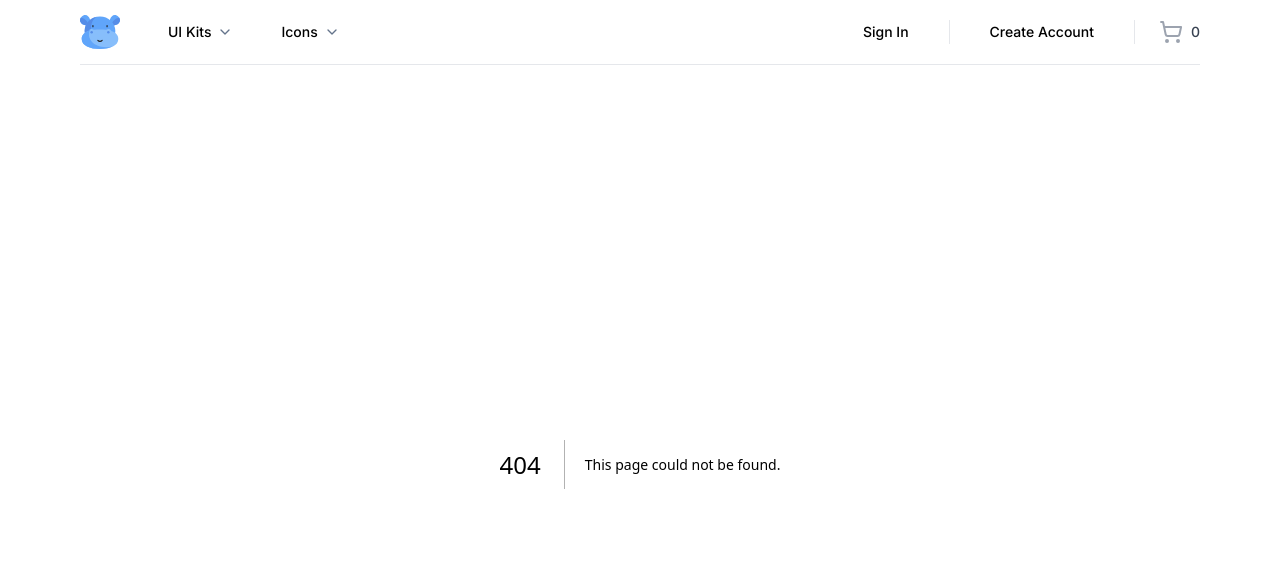
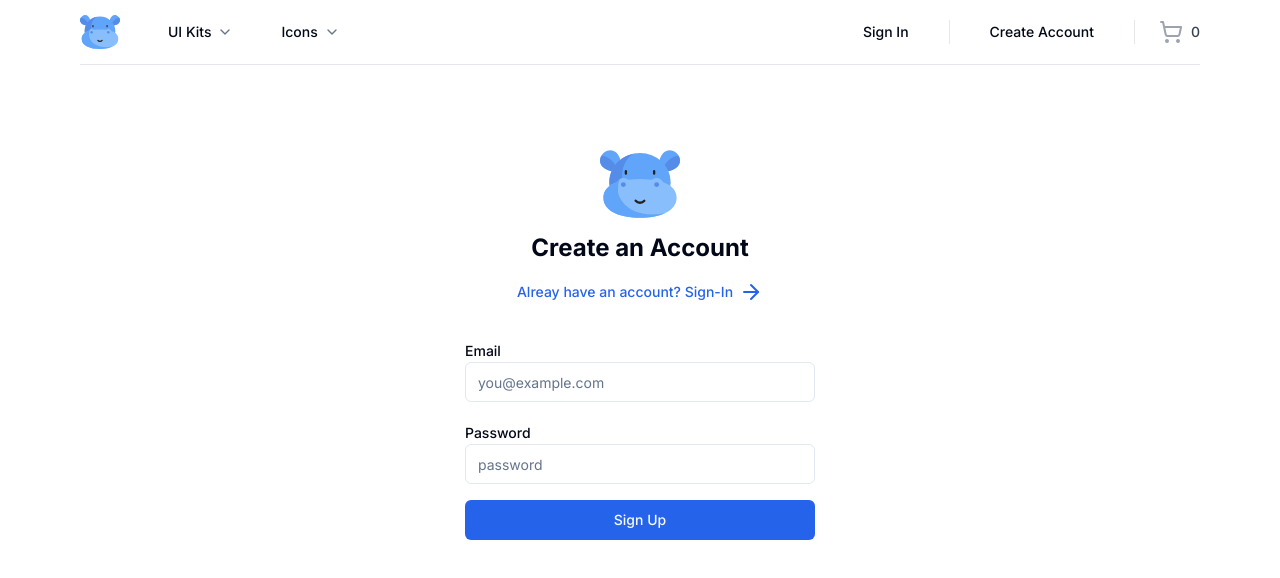
Before and after one commit to lakshayvaishnav/DigitalNexus, a Next.js app: page /sign-up in a window 1280 px wide. Before the commit this address had no page. Shown: the top 578 px of the page. Built offline with nearby package versions, Linux system fonts and the light colour scheme.

Commit message:
implemented the auth flow

```diff
--- /dev/null
+++ b/src/app/(aut)/sign-up/page.tsx
@@ -0,0 +1,89 @@
+"use client";
+
+import { Icons } from "@/components/Icons";
+import { Button, buttonVariants } from "@/components/ui/button";
+import { Input } from "@/components/ui/input";
+import { Label } from "@/components/ui/label";
+import { ArrowRight } from "lucide-react";
+import Link from "next/link";
+import { cn } from "@/lib/utils";
+import { useForm } from "react-hook-form";
+import { zodResolver } from "@hookform/resolvers/zod";
+import { z } from "zod";
+const page = () => {
+  const AuthCredentialsValidator = z.object({
+    email: z.string().email(),
+    password: z.string().min(8, {
+      message: "Password must be atleast 8 charachters long.",
+    }),
+  });
+
+  type TAuthCredentialsValidator = z.infer<typeof AuthCredentialsValidator>;
+
+  const {
+    register,
+    handleSubmit,
+    formState: { errors },
+  } = useForm<TAuthCredentialsValidator>({
+    resolver: zodResolver(AuthCredentialsValidator),
+  });
+
+  const onSubmit = ({ email, password }: TAuthCredentialsValidator) => {
+    // send data to the server...
+  };
+  return (
+    <>
+      <div className="container relative flex pt-20 flex-col items-center justify-center lg:px-0">
+        <div className="mx-auto flex w-full flex-col justify-center space-y-6 sm:w-[350px]">
+          <div className="flex flex-col items-center space-y-2 text-center">
+            <Icons.logo className="h-20 w-20" />
+            <h1 className="text-2xl font-bold">Create an Account</h1>
+
+            <Link
+              className={buttonVariants({
+                variant: "link",
+                className: "gap-1.5",
+              })}
+              href="/sign-in"
+            >
+              Alreay have an account? Sign-In
+              <ArrowRight />
+            </Link>
+          </div>
+
+          <div className="grid gap-6">
+            <form onSubmit={handleSubmit(onSubmit)}>
+              <div className="grid gap-2">
+                <div className="grid gap-1 py-2">
+                  <Label htmlFor="email">Email</Label>
+                  <Input
+                    {...register("email")}
+                    className={cn({
+                      "focus-visible:ring-red-500": errors.email,
+                    })}
+                    placeholder="you@example.com"
+                  ></Input>
+                </div>
+                <div className="grid gap-1 py-2">
+                  <Label {...register("password")} htmlFor="password">
+                    Password
+                  </Label>
+                  <Input
+                    className={cn({
+                      "focus-visible:ring-red-500": errors.password,
+                    })}
+                    placeholder="password"
+                  ></Input>
+                </div>
+
+                <Button>Sign Up</Button>
+              </div>
+            </form>
+          </div>
+        </div>
+      </div>
+    </>
+  );
+};
+
+export default page;
--- /dev/null
+++ b/src/components/ui/input.tsx
@@ -0,0 +1,25 @@
+import * as React from "react"
+
+import { cn } from "@/lib/utils"
+
+export interface InputProps
+  extends React.InputHTMLAttributes<HTMLInputElement> {}
+
+const Input = React.forwardRef<HTMLInputElement, InputProps>(
+  ({ className, type, ...props }, ref) => {
+    return (
+      <input
+        type={type}
+        className={cn(
+          "flex h-10 w-full rounded-md border border-input bg-background px-3 py-2 text-sm ring-offset-background file:border-0 file:bg-transparent file:text-sm file:font-medium placeholder:text-muted-foreground focus-visible:outline-none focus-visible:ring-2 focus-visible:ring-ring focus-visible:ring-offset-2 disabled:cursor-not-allowed disabled:opacity-50",
+          className
+        )}
+        ref={ref}
+        {...props}
+      />
+    )
+  }
+)
+Input.displayName = "Input"
+
+export { Input }
--- /dev/null
+++ b/src/components/ui/label.tsx
@@ -0,0 +1,26 @@
+"use client"
+
+import * as React from "react"
+import * as LabelPrimitive from "@radix-ui/react-label"
+import { cva, type VariantProps } from "class-variance-authority"
+
+import { cn } from "@/lib/utils"
+
+const labelVariants = cva(
+  "text-sm font-medium leading-none peer-disabled:cursor-not-allowed peer-disabled:opacity-70"
+)
+
+const Label = React.forwardRef<
+  React.ElementRef<typeof LabelPrimitive.Root>,
+  React.ComponentPropsWithoutRef<typeof LabelPrimitive.Root> &
+    VariantProps<typeof labelVariants>
+>(({ className, ...props }, ref) => (
+  <LabelPrimitive.Root
+    ref={ref}
+    className={cn(labelVariants(), className)}
+    {...props}
+  />
+))
+Label.displayName = LabelPrimitive.Root.displayName
+
+export { Label }
--- /dev/null
+++ b/src/lib/validators/account-credentials-validator.ts
@@ -0,0 +1,12 @@
+import { z } from "zod";
+
+export const AuthCredentialsValidator = z.object({
+  email: z.string().email(),
+  password: z.string().min(8, {
+    message: "Password must be at least 8 characters long.",
+  }),
+});
+
+export type TAuthCredentialsValidator = z.infer<
+  typeof AuthCredentialsValidator
+>;
```
Also changed, not shown: package.json (+6 -1 lines), 1 other file (tests, documents, lock files or other folders).
